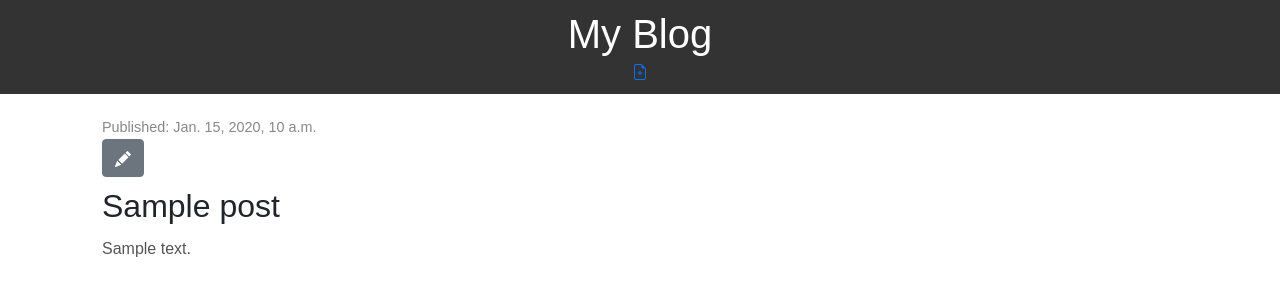
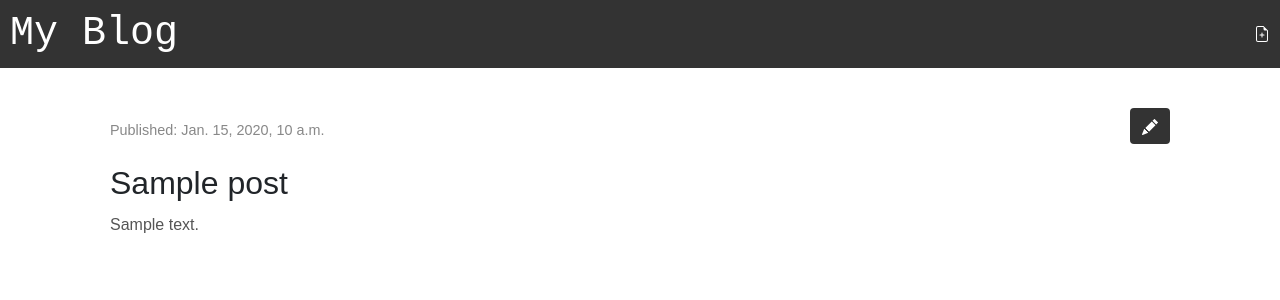
Before and after one commit to alik-r/django-blog, a Django app: page /post/1/ in a window 1280 px wide. Shown: the top 300 px of the page. Run offline with Django 3.2, Linux system fonts and the light colour scheme; a user stored in the database is signed in; tables that the repository leaves empty hold one stand-in row (values such as "Sample post").

Commit message:
Update style

```diff
--- a/blog/static/css/style.css
+++ b/blog/static/css/style.css
@@ -5,11 +5,21 @@ body {
     padding: 0;
 }
 
+.container {
+    padding: 20px;
+}
+
 header {
     background-color: #333;
     color: #fff;
     padding: 10px;
-    text-align: center;
+    font-family: 'Courier New', Courier, monospace;
+}
+
+.header-container {
+    display: flex;
+    justify-content: space-between;
+    align-items: center;
 }
 
 h1 {
@@ -21,16 +31,23 @@ h1 a {
     text-decoration: none;
 }
 
-article {
+.top-menu {
+    display: flex;
+    align-items: center;
+    color: #fff;
+    text-decoration: none;
+}
+
+.post {
     border-bottom: 1px solid #ddd;
     padding: 20px;
 }
 
-article:last-child {
+.post:last-child {
     border-bottom: none;
 }
 
-time {
+.date {
     color: #888;
     font-size: 0.9em;
 }
@@ -47,3 +64,25 @@ h2 a {
 p {
     color: #555;
 }
+
+.post-bar {
+    display: flex;
+    justify-content: space-between;
+    align-items: center;
+}
+
+.actions {
+    display: flex;
+    justify-content: flex-end;
+    margin-bottom: 10px;
+}
+
+.actions a {
+    margin-left: 10px;
+}
+
+.btn-secondary {
+    background-color: #333;
+    color: #fff;
+    border: none;
+}
--- a/blog/templates/blog/post_detail.html
+++ b/blog/templates/blog/post_detail.html
@@ -2,6 +2,7 @@
 
 {% block content %}
 <article class="post">
+    <div class="post-bar">
         {% if post.published_date %}
         <time class="date">Published: {{ post.published_date }}</time>
         {% endif %}
@@ -12,6 +13,7 @@
             </a>
             {% endif %}
         </aside>
+    </div>
     <h2>{{ post.title }}</h2>
     <p>{{ post.text|linebreaksbr }}</p>
 </article>
```
Lines whose indentation alone changed are shown as unchanged.
